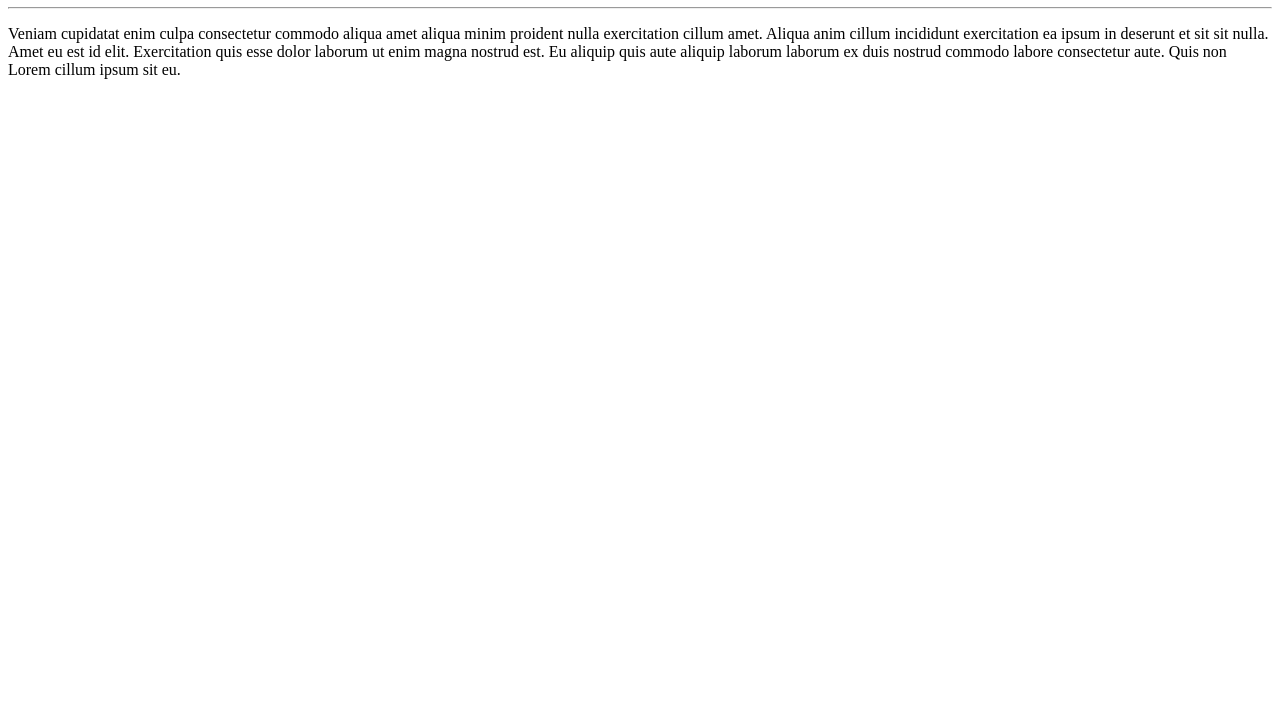
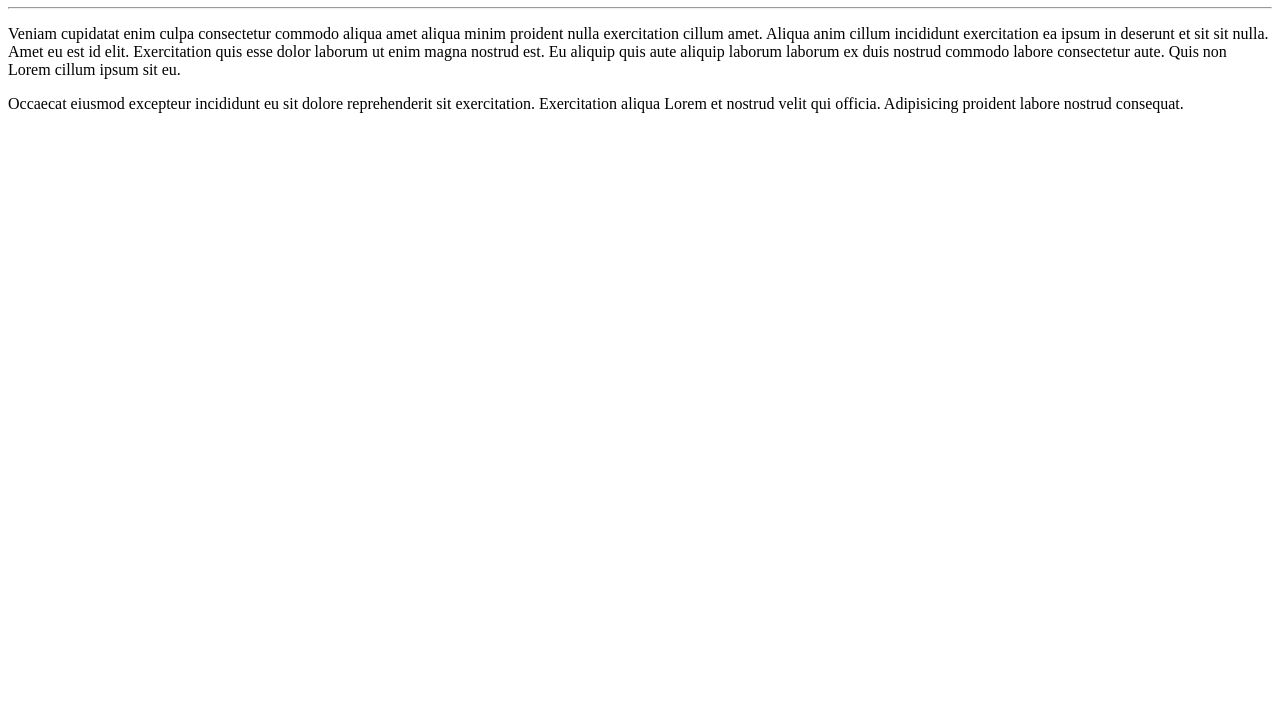
Before and after one commit to catarino1971/3way, a plain HTML site: page site-exemplo/index.html in a window 1280 px wide. Shown: the part 73-800 px from the top of the page. Drawn offline with Linux system fonts and the light colour scheme.

Commit message:
adicionei um paragrafo

```diff
--- a/site-exemplo/index.html
+++ b/site-exemplo/index.html
@@ -11,5 +11,7 @@
     <p>
         Veniam cupidatat enim culpa consectetur commodo aliqua amet aliqua minim proident nulla exercitation cillum amet. Aliqua anim cillum incididunt exercitation ea ipsum in deserunt et sit sit nulla. Amet eu est id elit. Exercitation quis esse dolor laborum ut enim magna nostrud est. Eu aliquip quis aute aliquip laborum laborum ex duis nostrud commodo labore consectetur aute. Quis non Lorem cillum ipsum sit eu.
     </p>
-</body>
+    <p>
+        Occaecat eiusmod excepteur incididunt eu sit dolore reprehenderit sit exercitation. Exercitation aliqua Lorem et nostrud velit qui officia. Adipisicing proident labore nostrud consequat.
+    </p>
 </html>
```
